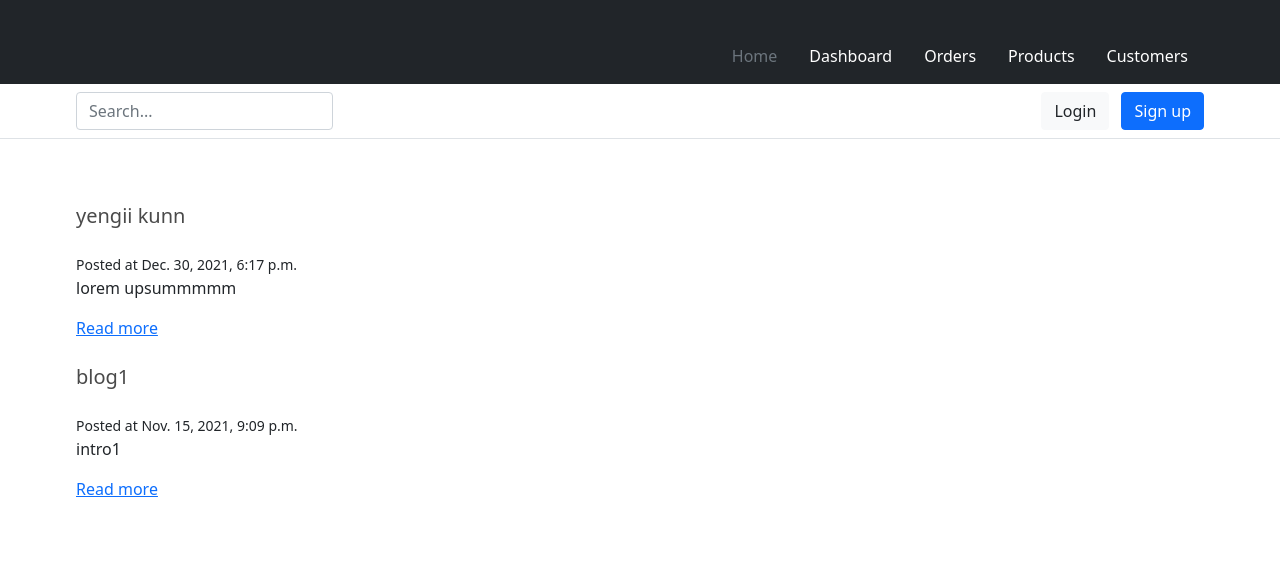
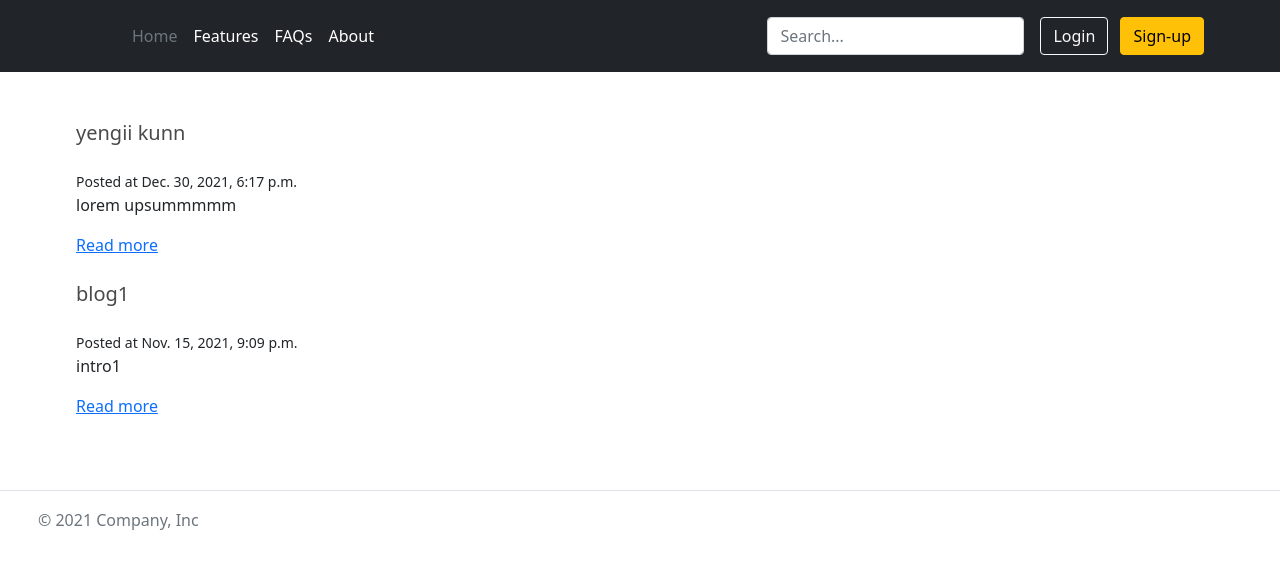
Before and after one commit to AAbdurakhmanov/blogsite_with_py_django, a Django app: page / in a window 1280 px wide. Shown: the top 569 px of the page. Run offline with Django 3.2, Linux system fonts and the light colour scheme; data comes from the database, SQL or seed files in the repository.

Commit message:
change some css tags

```diff
--- a/blogapp/templates/blogapp/base.html
+++ b/blogapp/templates/blogapp/base.html
@@ -22,58 +22,27 @@
 
   </head>
   <body>
-    <header>
-      <div class="px-3 py-2 bg-dark text-white">
-        <div class="container">
-          <div class="d-flex flex-wrap align-items-center justify-content-center justify-content-lg-start">
-            <a href="/" class="d-flex align-items-center my-2 my-lg-0 me-lg-auto text-white text-decoration-none">
-              <svg class="bi me-2" width="40" height="32" role="img" aria-label="Bootstrap"><use xlink:href="#bootstrap"></use></svg>
-            </a>
+    <header class="p-3 bg-dark text-white">
+      <div class="container">
+        <div class="d-flex flex-wrap align-items-center justify-content-center justify-content-lg-start">
+          <a href="/" class="d-flex align-items-center mb-2 mb-lg-0 text-white text-decoration-none">
+            <svg class="bi me-2" width="40" height="32" role="img" aria-label="Bootstrap"><use xlink:href="#bootstrap"></use></svg>
+          </a>
 
-            <ul class="nav col-12 col-lg-auto my-2 justify-content-center my-md-0 text-small">
-              <li>
-                <a href="#" class="nav-link text-secondary">
-                  <svg class="bi d-block mx-auto mb-1" width="24" height="24"><use xlink:href="#home"></use></svg>
-                  Home
-                </a>
-              </li>
-              <li>
-                <a href="#" class="nav-link text-white">
-                  <svg class="bi d-block mx-auto mb-1" width="24" height="24"><use xlink:href="#speedometer2"></use></svg>
-                  Dashboard
-                </a>
-              </li>
-              <li>
-                <a href="#" class="nav-link text-white">
-                  <svg class="bi d-block mx-auto mb-1" width="24" height="24"><use xlink:href="#table"></use></svg>
-                  Orders
-                </a>
-              </li>
-              <li>
-                <a href="#" class="nav-link text-white">
-                  <svg class="bi d-block mx-auto mb-1" width="24" height="24"><use xlink:href="#grid"></use></svg>
-                  Products
-                </a>
-              </li>
-              <li>
-                <a href="#" class="nav-link text-white">
-                  <svg class="bi d-block mx-auto mb-1" width="24" height="24"><use xlink:href="#people-circle"></use></svg>
-                  Customers
-                </a>
-              </li>
-            </ul>
-          </div>
-        </div>
-      </div>
-      <div class="px-3 py-2 border-bottom mb-3">
-        <div class="container d-flex flex-wrap justify-content-center">
-          <form class="col-12 col-lg-auto mb-2 mb-lg-0 me-lg-auto">
-            <input type="search" class="form-control" placeholder="Search..." aria-label="Search">
+          <ul class="nav col-12 col-lg-auto me-lg-auto mb-2 justify-content-center mb-md-0">
+            <li><a href="#" class="nav-link px-2 text-secondary">Home</a></li>
+            <li><a href="#" class="nav-link px-2 text-white">Features</a></li>
+            <li><a href="#" class="nav-link px-2 text-white">FAQs</a></li>
+            <li><a href="#" class="nav-link px-2 text-white">About</a></li>
+          </ul>
+
+          <form class="col-12 col-lg-auto mb-3 mb-lg-0 me-lg-3">
+            <input type="search" class="form-control form-control-dark" placeholder="Search..." aria-label="Search">
           </form>
 
           <div class="text-end">
-            <button type="button" class="btn btn-light text-dark me-2">Login</button>
-            <button type="button" class="btn btn-primary">Sign up</button>
+            <button type="button" class="btn btn-outline-light me-2">Login</button>
+            <button type="button" class="btn btn-warning">Sign-up</button>
           </div>
         </div>
       </div>
@@ -84,5 +53,19 @@
         {% endblock %}
       </div>
     </section>
+    <footer class="d-flex flex-wrap justify-content-between align-items-center py-3 my-4 border-top">
+      <div class="col-md-4 d-flex align-items-center">
+        <a href="/" class="mb-3 me-2 mb-md-0 text-muted text-decoration-none lh-1">
+          <svg class="bi" width="30" height="24"><use xlink:href="#bootstrap"></use></svg>
+        </a>
+        <span class="text-muted">© 2021 Company, Inc</span>
+      </div>
+
+      <ul class="nav col-md-4 justify-content-end list-unstyled d-flex">
+        <li class="ms-3"><a class="text-muted" href="#"><svg class="bi" width="24" height="24"><use xlink:href="#twitter"></use></svg></a></li>
+        <li class="ms-3"><a class="text-muted" href="#"><svg class="bi" width="24" height="24"><use xlink:href="#instagram"></use></svg></a></li>
+        <li class="ms-3"><a class="text-muted" href="#"><svg class="bi" width="24" height="24"><use xlink:href="#facebook"></use></svg></a></li>
+      </ul>
+    </footer>
   </body>
 </html>
```
